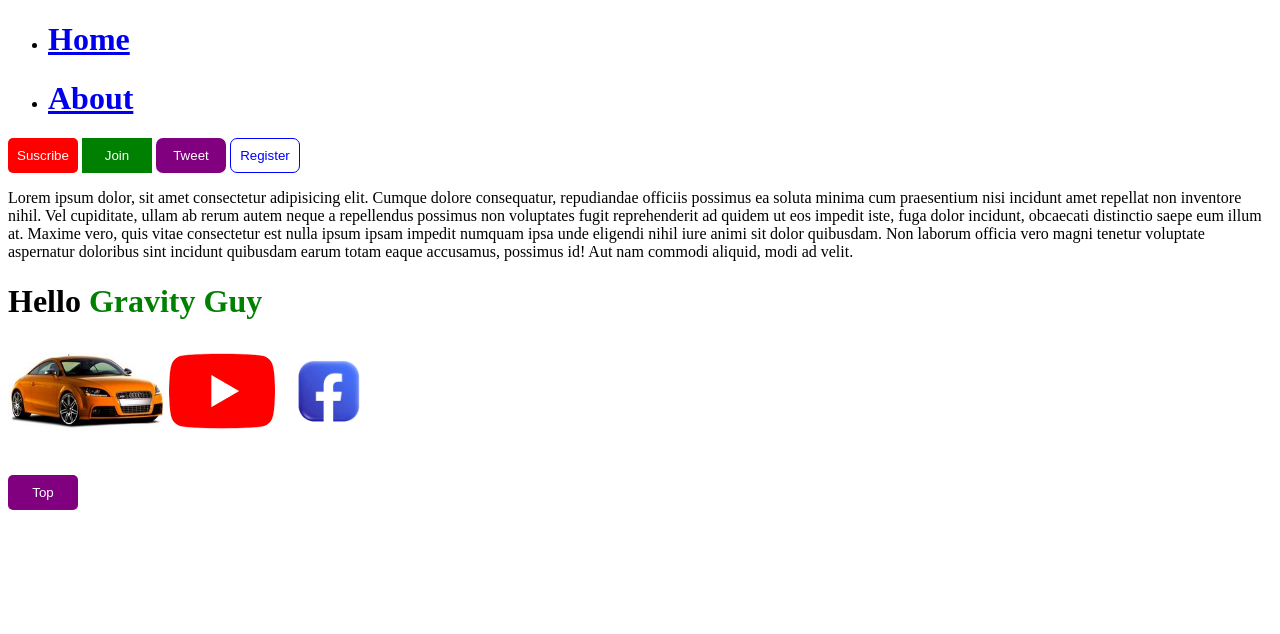
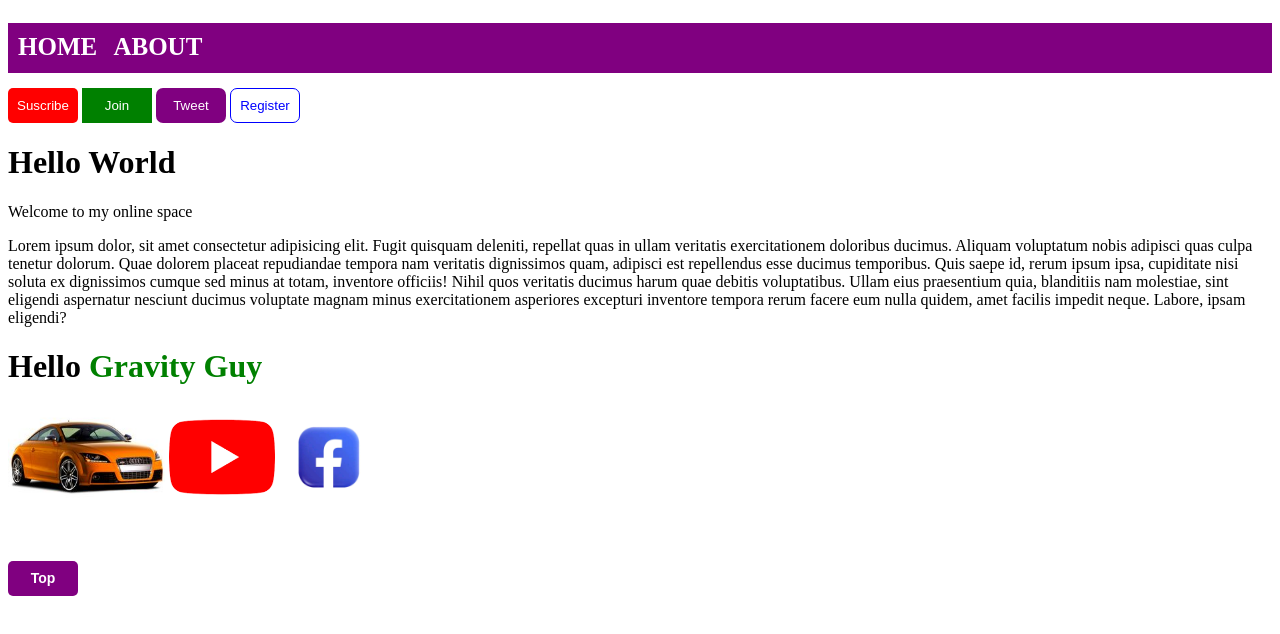
Before and after one commit to GravityGuy123/Icehub1, a plain HTML site: page button.html in a window 1280 px wide. Drawn offline with Linux system fonts and the light colour scheme.

Commit message:
advanced styling and modification of html code of button.html

```diff
--- a/button.html
+++ b/button.html
@@ -5,9 +5,39 @@
     <meta name="viewport" content="width=device-width, initial-scale=1.0">
     <title>Button</title>
     <style>
+        .contents{
+            margin-top: 23px;
+            height: 600px;
+            border: 1px solid white transparent;
+        }
         .nav{
-            display: inline-block;
+            margin-top: 23px;
+            background-color: purple;
+            height: 40px;
+            font-size: 25px;
+            font-weight: 600;
+            position: relative;
+            gap: 20px;
+            border-spacing: 20px;
+            padding-top: 10px;
             padding-left: 10px;
+        }
+        .nav a{
+            color: white;
+            text-decoration: none;
+        }
+
+        .nav :nth-child(2){
+            margin-left: 10px;
+        }
+
+        .buttons button{
+            margin-top: 15px;
+        }
+
+        .buttons a{
+            color: white;
+            text-decoration: none;
         }
 
         .main{
@@ -45,35 +75,28 @@
             border-radius: 7px;
         }
 
-        .buttons a{
-            color: white;
-            text-decoration: none;
-        }
-
         .button3 a{
             color: blue;
             text-decoration: none;
-        }
-
-        h1{
-            font-family: 'Times New Roman', Times, serif;
         }
 
         .g{
             color: green;
         }
 
-        .top{
-            margin-top: 30px;
+        .topbutton{
+            margin-top: 50px;
             display: block;
             height: 35px;
             background-color: purple;
             width: 70px;
             border: none;
             border-radius: 5px;
+            font-size: 14px;
+            font-weight: 600;
         }
 
-        .top a{
+        .topbutton a{
             color: white;
             text-decoration: none;
         }
@@ -81,22 +104,24 @@
 </head>
 <body>
     <div class="contents">
-        <ul>
-        <li><h1><a href="index.html">Home</a></h1></li>
-        <li><h1><a href="about.html">About</a></h1></li>
-        </ul>
+        <div class="nav">
+            <a href="index.html">HOME</a>
+            <a href="about.html">ABOUT</a>
+        </div>
         <span class="buttons">
             <button class="main"><a href="suscribebutton.html">Suscribe</a></button>
             <button class="button1"><a href="joinbutton.html">Join</a></button>
             <button class="button2"><a href="tweetbutton">Tweet</a></button>
         </span>
         <button class="button3"><a href="regiterbutton">Register</a></button>
-        <p>Lorem ipsum dolor, sit amet consectetur adipisicing elit. Cumque dolore consequatur, repudiandae officiis possimus ea soluta minima cum praesentium nisi incidunt amet repellat non inventore nihil. Vel cupiditate, ullam ab rerum autem neque a repellendus possimus non voluptates fugit reprehenderit ad quidem ut eos impedit iste, fuga dolor incidunt, obcaecati distinctio saepe eum illum at. Maxime vero, quis vitae consectetur est nulla ipsum ipsam impedit numquam ipsa unde eligendi nihil iure animi sit dolor quibusdam. Non laborum officia vero magni tenetur voluptate aspernatur doloribus sint incidunt quibusdam earum totam eaque accusamus, possimus id! Aut nam commodi aliquid, modi ad velit.</p>
+        <h1>Hello World</h1>
+        <p>Welcome to my online space</p>
+        <p>Lorem ipsum dolor, sit amet consectetur adipisicing elit. Fugit quisquam deleniti, repellat quas in ullam veritatis exercitationem doloribus ducimus. Aliquam voluptatum nobis adipisci quas culpa tenetur dolorum. Quae dolorem placeat repudiandae tempora nam veritatis dignissimos quam, adipisci est repellendus esse ducimus temporibus. Quis saepe id, rerum ipsum ipsa, cupiditate nisi soluta ex dignissimos cumque sed minus at totam, inventore officiis! Nihil quos veritatis ducimus harum quae debitis voluptatibus. Ullam eius praesentium quia, blanditiis nam molestiae, sint eligendi aspernatur nesciunt ducimus voluptate magnam minus exercitationem asperiores excepturi inventore tempora rerum facere eum nulla quidem, amet facilis impedit neque. Labore, ipsam eligendi?</p>
         <h1>Hello <span class="g">Gravity Guy</span></h1>
         <img src="Images/yellowcar.jpg" alt="Yellow Car" height="100px">
         <img src="Images/YoutubeIcon1.png" alt="Youtube Logo" height="100px">
         <img src="Facebook1.0.jpg" alt="Facebook Logo" height="100px">
-        <button class="top"><a href="button.html">Top</a></button>
+        <button class="topbutton"><a href="button.html">Top</a></button>
     </div>
 </body>
 </html>
```
